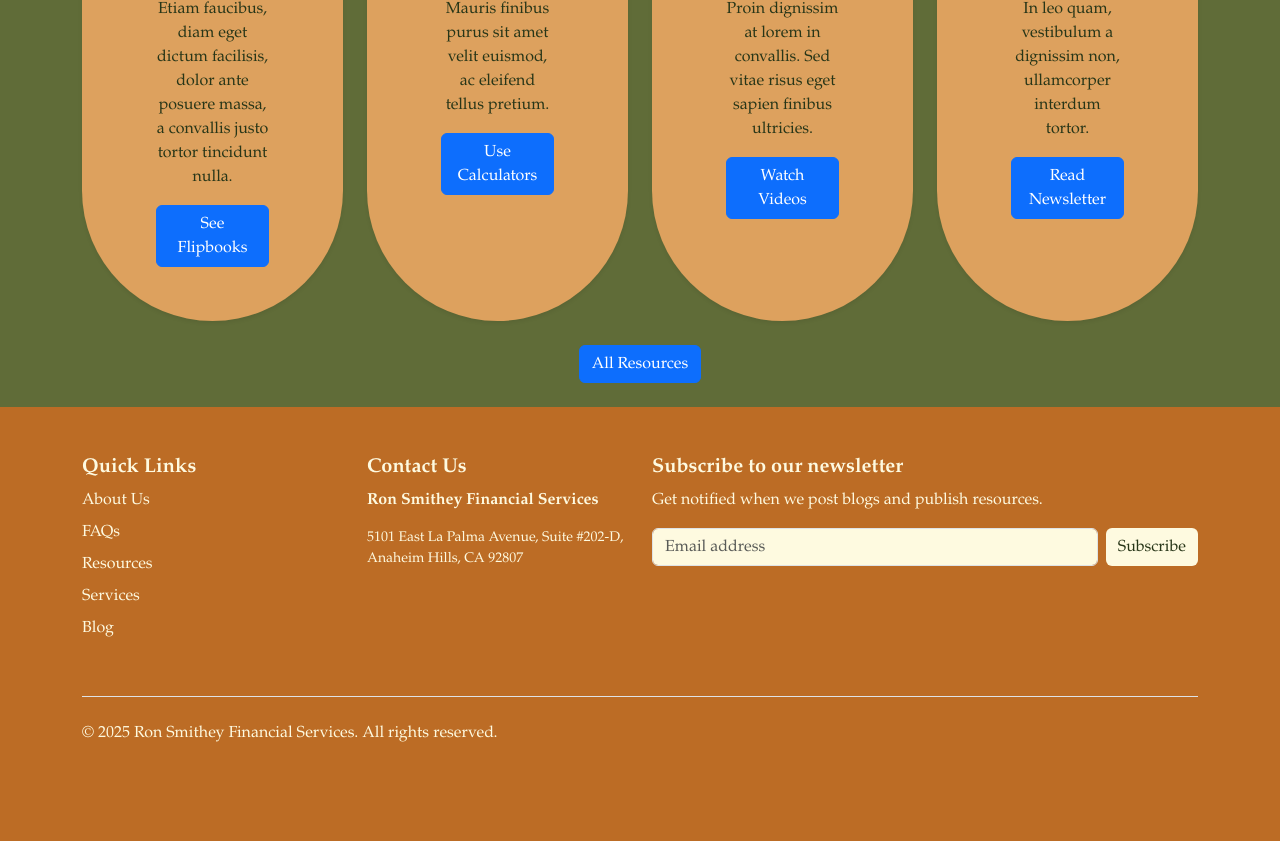
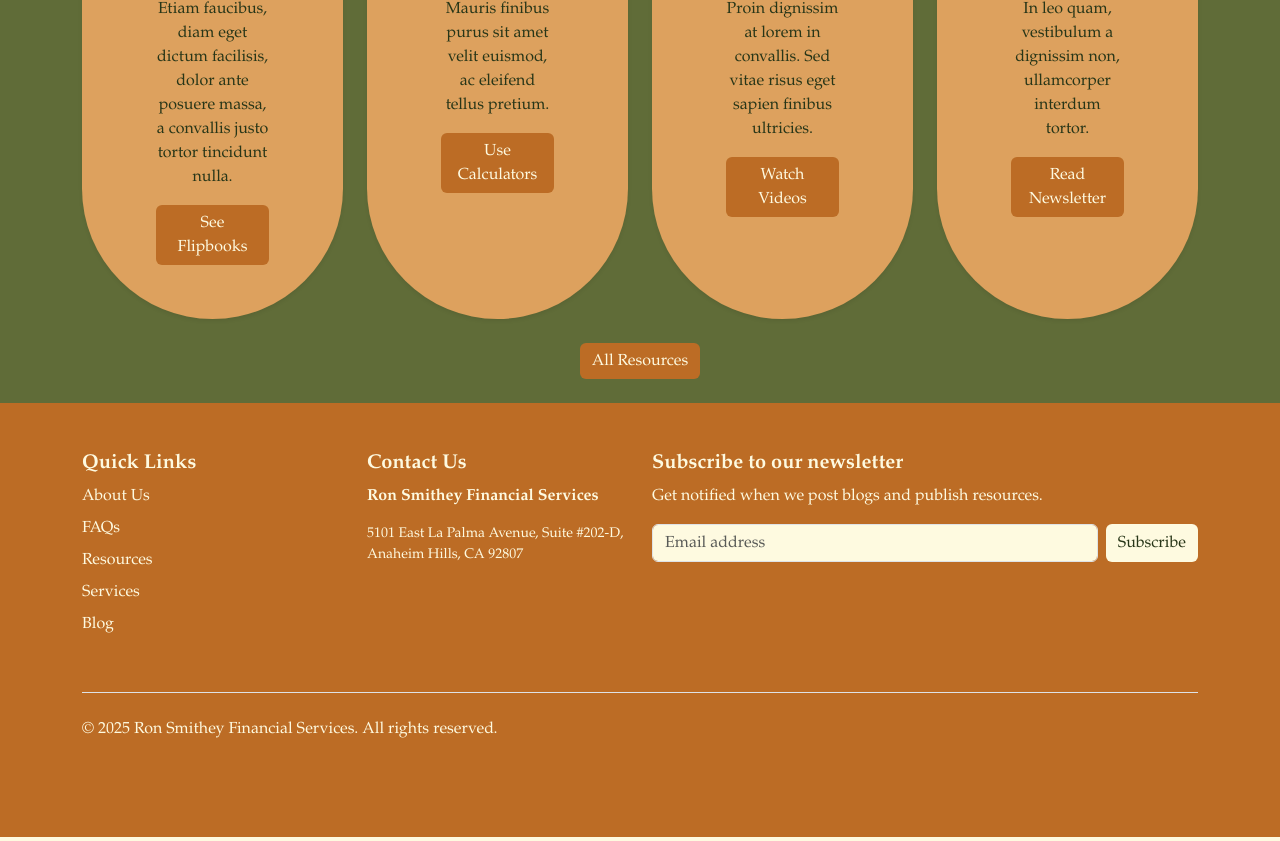
Before and after one commit to DavidTimothyNam/CSC-131-Final, a React (Vite) app: page / in a window 1280 px wide. Shown: the part 2160-3001 px from the top of the page. Built offline with nearby package versions, Linux system fonts and the light colour scheme.

Commit message:
cleaning up button css

```diff
--- a/src/components/AboutHero.jsx
+++ b/src/components/AboutHero.jsx
@@ -14,10 +14,10 @@ const AboutUs = () => {
               Lorem ipsum dolor sit amet consectetur adipiscing elit. Quisque faucibus ex sapien vitae pellentesque sem placerat. In id cursus mi pretium tellus duis convallis. Tempus leo eu aenean sed diam urna tempor. Pulvinar vivamus fringilla lacus nec metus bibendum egestas. Iaculis massa nisl malesuada lacinia integer nunc posuere. Ut hendrerit semper vel class aptent taciti sociosqu. Ad litora torquent per conubia nostra inceptos himenaeos.
             </p>
             <div className="d-flex gap-4 justify-content-center mb-4">
-              <Button className="button1 btn" as={Link} to="/contact" size="lg">
+              <Button className="btn" as={Link} to="/contact" size="lg">
                 Meet With Us
               </Button>
-              <Button className="button1 btn" as={Link} to="/about" size="lg">
+              <Button className="btn" as={Link} to="/about" size="lg">
                 Our Team
               </Button>
             </div>
--- a/src/components/BlogCard.jsx
+++ b/src/components/BlogCard.jsx
@@ -30,7 +30,7 @@ const BlogCard = ({ image, badges, date, title, excerpt, link }) => {
         <Card.Text className="flex-grow-1">{excerpt}</Card.Text>
 
         <div className="mt-3">
-          <Link to={link} className="button1 btn w-100">
+          <Link to={link} className="btn w-100">
             Read More
           </Link>
         </div>
--- a/src/components/BlogSection.jsx
+++ b/src/components/BlogSection.jsx
@@ -25,7 +25,7 @@ const BlogSection = ({ posts = [], showAll, onToggle }) => {
       </Row>
 
       <div className="text-center mt-4">
-        <Button variant="primary" size="md" onClick={onToggle}>
+        <Button size="md" onClick={onToggle}>
           {showAll ? "Show Less" : "View All Posts"}
         </Button>
       </div>
--- a/src/components/ResourceSection/ResourceCard.jsx
+++ b/src/components/ResourceSection/ResourceCard.jsx
@@ -10,7 +10,7 @@ const ResourceCard = ({ image, title, description, link, buttonText }) => {
         <Card.Title>{title}</Card.Title>
         <Card.Text>{description}</Card.Text>
         <Link to={link}>
-          <Button class="button1 button3 btn">{buttonText}</Button>
+          <Button className="button1 btn">{buttonText}</Button>
         </Link>
       </Card.Body>
     </Card>
--- a/src/components/ResourceSection/ResourceSection.jsx
+++ b/src/components/ResourceSection/ResourceSection.jsx
@@ -48,7 +48,7 @@ const ResourceSection = () => {
         </Row>
         <div className="text-center mt-4">
           <Link to="/marketplace">
-            <Button class="button1 button3 btn" size="md">
+            <Button className="button1 button3 btn" size="md">
               All Resources
             </Button>
           </Link>
--- a/src/components/ServicesSection/ServicesSection.jsx
+++ b/src/components/ServicesSection/ServicesSection.jsx
@@ -39,7 +39,7 @@ const ServiceSection = () => {
         </Row>
         <div className="text-center mt-4">
           <Link to="/services">
-            <Button className="btn button3 button1" size="md">
+            <Button className="btn button3" size="md">
               More Services
             </Button>
           </Link>
--- a/src/pages/Home.jsx
+++ b/src/pages/Home.jsx
@@ -44,7 +44,7 @@ class Home extends React.Component {
             </Row>
             <div className="text-center mt-4">
               <Link to="/blog">
-                <Button className="button1 btn" size="md">
+                <Button className="btn" size="md">
                   View All Posts
                 </Button>
               </Link>
--- a/src/styles.css
+++ b/src/styles.css
@@ -105,7 +105,7 @@ nav {
     object-fit: cover;
 }
 
-.button1{
+.btn{
     background-color: #BC6C25;
     color: #FEFAE0;
     transition-duration: 0.2s;
```
